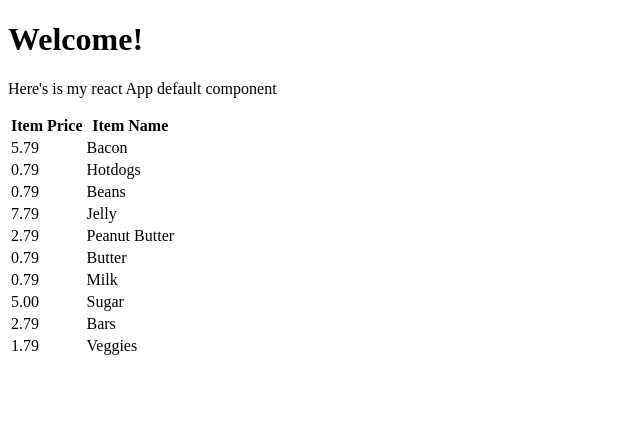
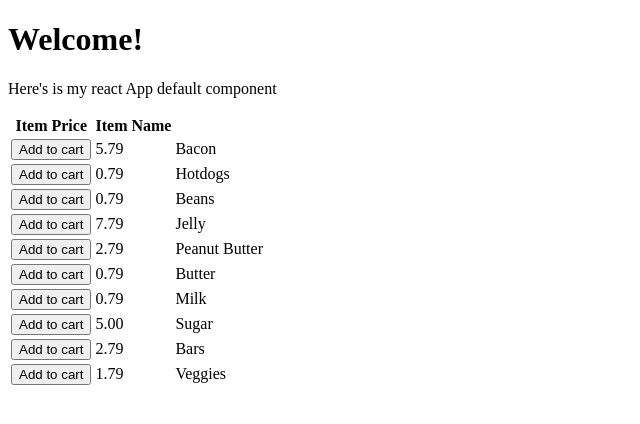
Before and after one commit to daedalus1215/React-Redux-Cashier, a React (Vite) app: page / in a window 1280 px wide. Shown: the top 424 px of the page, without its empty margins (0-640 px from the left). Built offline with nearby package versions, Linux system fonts and the light colour scheme.

Commit message:
Add GroceryItems

```diff
--- a/src/components/GroceryItems/GroceryItems.js
+++ b/src/components/GroceryItems/GroceryItems.js
@@ -40,9 +40,9 @@ export default class GroceryItems extends Component {
     render() {
 
         return (
-            <div>
+            <div className="grocery-items">
                 <table>
-                    <tbody>
+                    <tbody border="1">
                     <tr>
                         <th>Item Price</th>
                         <th>Item Name</th>
@@ -51,6 +51,11 @@ export default class GroceryItems extends Component {
                     <tbody>
                     {GROCERY_ITEMS.map((item, index) => {
                         return <tr id={index}>
+                            <td>
+                                <button>
+                                    Add to cart
+                                </button>
+                            </td>
                             <td>{item.price}</td>
                             <td>{item.name}</td>
                         </tr>
```
